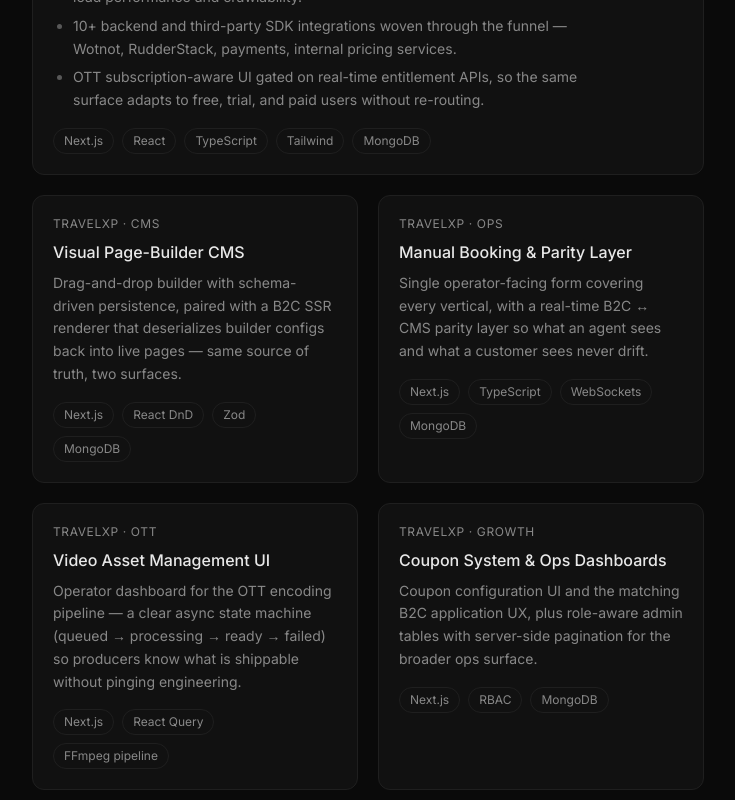
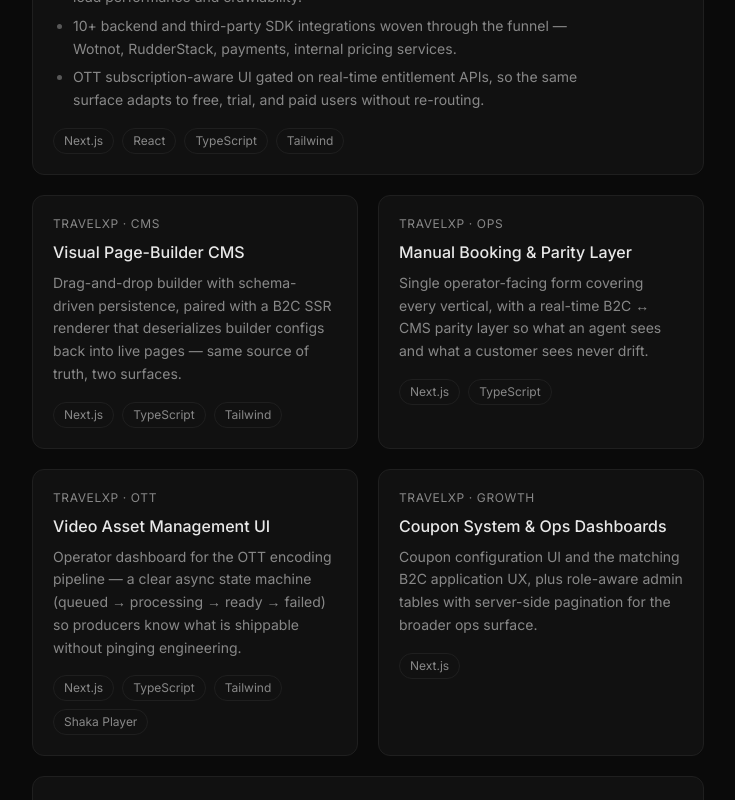
Before and after one commit to itush4r/tushar_os_2.0, a Next.js app: page / in a window 1280 px wide. Shown: the part 1640-2440 px from the top of the page, without its empty margins (272-1007 px from the left). Built offline with nearby package versions, Linux system fonts and the light colour scheme; no server answers; the database is empty.

Commit message:
Add files via upload

```diff
--- a/components/sections/selected-work.tsx
+++ b/components/sections/selected-work.tsx
@@ -96,7 +96,6 @@ export function SelectedWork() {
                   <TechPill>React</TechPill>
                   <TechPill>TypeScript</TechPill>
                   <TechPill>Tailwind</TechPill>
-                  <TechPill>MongoDB</TechPill>
                 </div>
               </div>
             </div>
@@ -115,9 +114,8 @@ export function SelectedWork() {
               </p>
               <div className="mt-4 flex flex-wrap gap-2">
                 <TechPill>Next.js</TechPill>
-                <TechPill>React DnD</TechPill>
-                <TechPill>Zod</TechPill>
-                <TechPill>MongoDB</TechPill>
+                <TechPill>TypeScript</TechPill>
+                  <TechPill>Tailwind</TechPill>
               </div>
             </Card>
 
@@ -134,8 +132,6 @@ export function SelectedWork() {
               <div className="mt-4 flex flex-wrap gap-2">
                 <TechPill>Next.js</TechPill>
                 <TechPill>TypeScript</TechPill>
-                <TechPill>WebSockets</TechPill>
-                <TechPill>MongoDB</TechPill>
               </div>
             </Card>
 
@@ -151,8 +147,9 @@ export function SelectedWork() {
               </p>
               <div className="mt-4 flex flex-wrap gap-2">
                 <TechPill>Next.js</TechPill>
-                <TechPill>React Query</TechPill>
-                <TechPill>FFmpeg pipeline</TechPill>
+                <TechPill>TypeScript</TechPill>
+                  <TechPill>Tailwind</TechPill>
+                  <TechPill>Shaka Player</TechPill>
               </div>
             </Card>
 
@@ -168,8 +165,6 @@ export function SelectedWork() {
               </p>
               <div className="mt-4 flex flex-wrap gap-2">
                 <TechPill>Next.js</TechPill>
-                <TechPill>RBAC</TechPill>
-                <TechPill>MongoDB</TechPill>
               </div>
             </Card>
           </div>
@@ -186,7 +181,6 @@ export function SelectedWork() {
                 </p>
                 <div className="mt-4 flex flex-wrap gap-2">
                   <TechPill>Next.js</TechPill>
-                  <TechPill>MongoDB</TechPill>
                   <TechPill>Tailwind</TechPill>
                 </div>
               </div>
```
